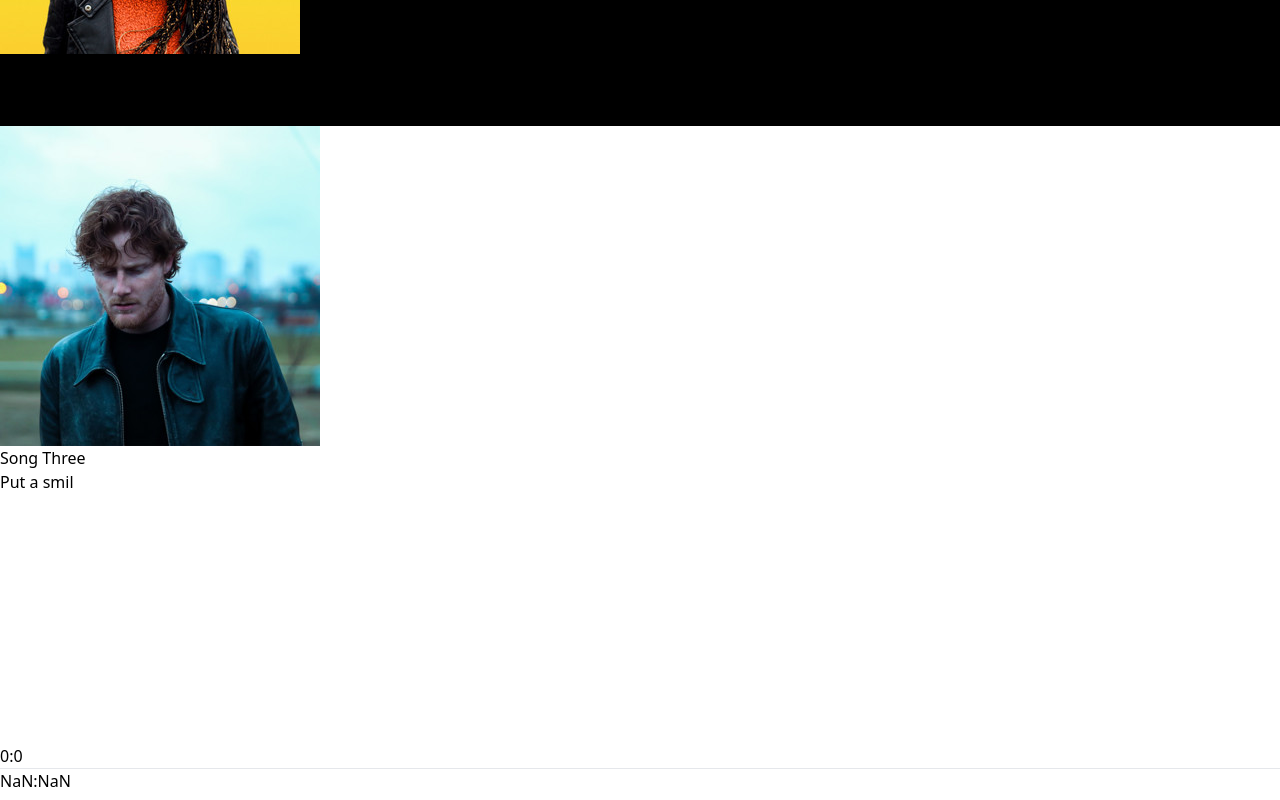
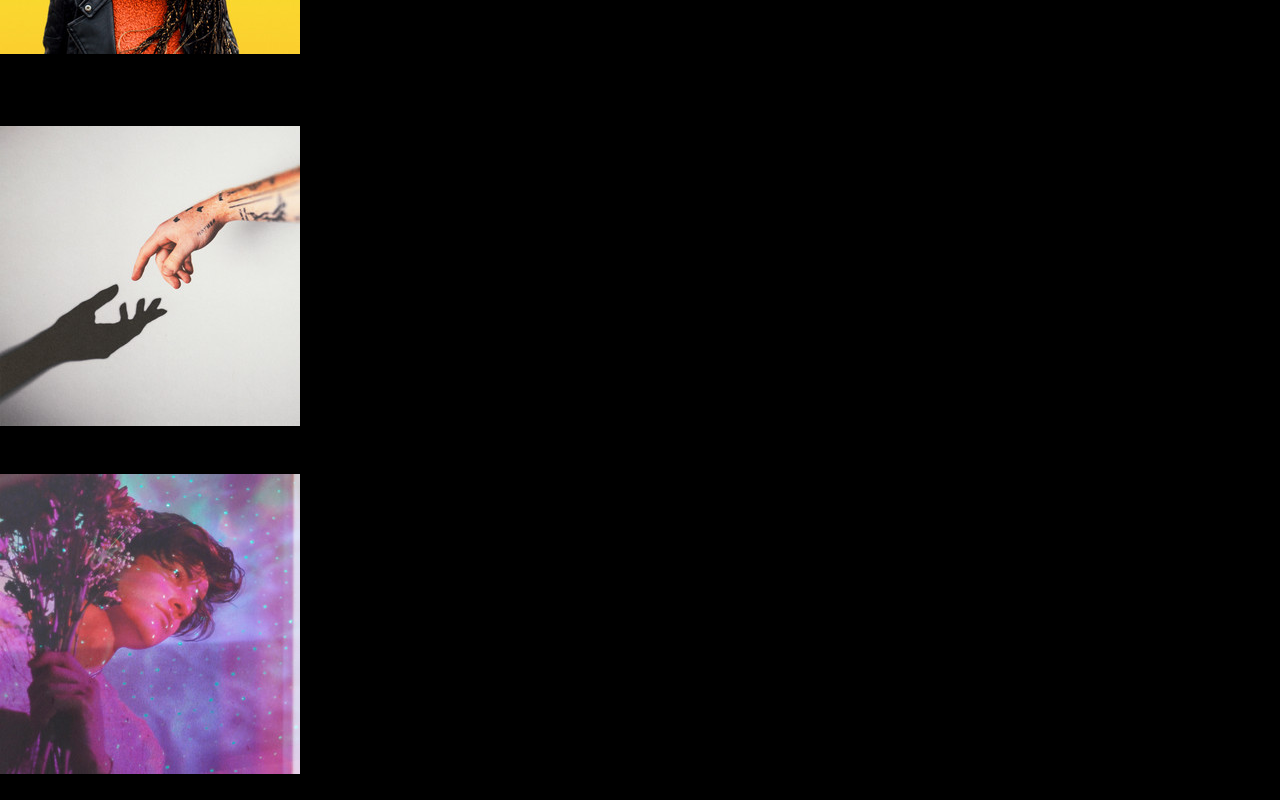
Before and after one commit to surajshelke2/Spotify-clone, a React (Vite) app: page / in a window 1280 px wide. Shown: the part 2720-3520 px from the top of the page. Built offline with nearby package versions, Linux system fonts and the light colour scheme.

Commit message:
remove unwanted img

```diff
--- a/src/assets/assets.ts
+++ b/src/assets/assets.ts
@@ -27,7 +27,6 @@ import img2 from './img2.jpg'
 import img3 from './img3.jpg'
 import img4 from './img4.jpg'
 import img5 from './img5.jpg'
-
 import img7 from './img7.jpg'
 import img8 from './img8.jpg'
 import img9 from './img9.jpg'
--- a/src/components/DisplayHome.tsx
+++ b/src/components/DisplayHome.tsx
@@ -1,7 +1,8 @@
 
-import { albumsData } from '../assets/assets'
+import { albumsData, songsData } from '../assets/assets'
 import AlbumItem from './AlbumItem'
 import Navbar from './Navbar'
+import SongsItem from './SongsItem'
 
 const DisplayHome = () => {
   return (
@@ -19,9 +20,9 @@ const DisplayHome = () => {
       <div className="mb-4">
         <h1 className='my-5 font-bold  text-2xl'>Today's biggest hits</h1>
         <div className="flex overflow-auto">
-        {/* {songsData.map((item,index)=>(
-            <AlbumItem key={index} name={item.name} desc={item.desc} id={item.id} image={item.image}></AlbumItem>
-        ))} */}
+        {songsData.map((item,index)=>(
+            <SongsItem key={index} name={item.name} desc={item.desc} id={item.id} image={item.image}></SongsItem>
+        ))}
         </div>
       </div>
 
```
